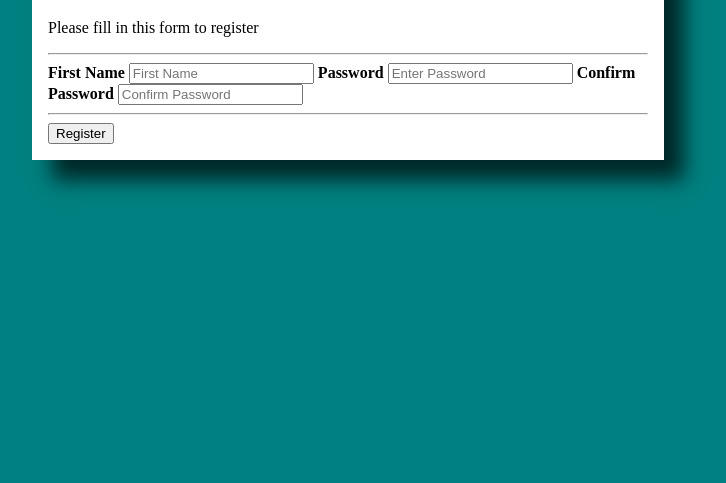
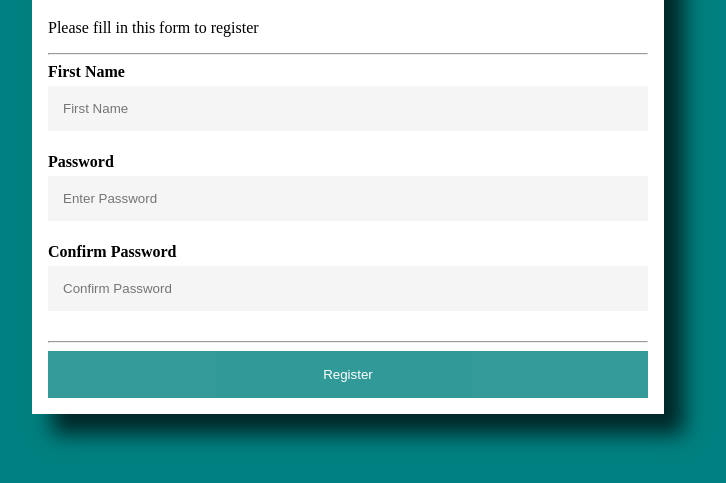
Before and after one commit to danCode-s/html-registration-form, a plain HTML site: page index1.html in a window 1280 px wide. Shown: the part 85-568 px from the top of the page, without its empty margins (292-1018 px from the left). Drawn offline with Linux system fonts and the light colour scheme.

Commit message:
Final Commit: added styling and a class to button

```diff
--- a/index1.html
+++ b/index1.html
@@ -24,7 +24,7 @@
         <input type="Password" placeholder="Confirm Password" name = 'cpsw' id="cpsw" required>
 
         <hr>
-        <button type='submit'>Register</button>
+        <button class='registerbtn' type='submit'>Register</button>
         </div>
 
     </form>
--- a/style.css
+++ b/style.css
@@ -11,4 +11,33 @@ body{
     box-shadow: 20px 20px 20px 0px rgba(0, 0, 0, 0.7);
     background-color: white;
 }
-in
+input[type='text'],
+input[type='Password'] {
+    width: 100%;
+    padding: 15px;
+    margin: 5px 0 22px 0;
+    display: inline block;
+    border: none;
+    background: whitesmoke;
+}
+
+input[type='text']:focus,
+input[type='Password']:focus{
+    background-color: #ddd;
+    outline: none;
+}
+
+.registerbtn{
+    background-color: teal;
+    color: white;
+    padding: 16px;
+    border: none;
+    cursor: pointer;
+    width: 100%;
+    margin: auto;
+    opacity: 0.8;
+}
+
+.registerbtn:hover{
+    opacity: 1;
+}
```
